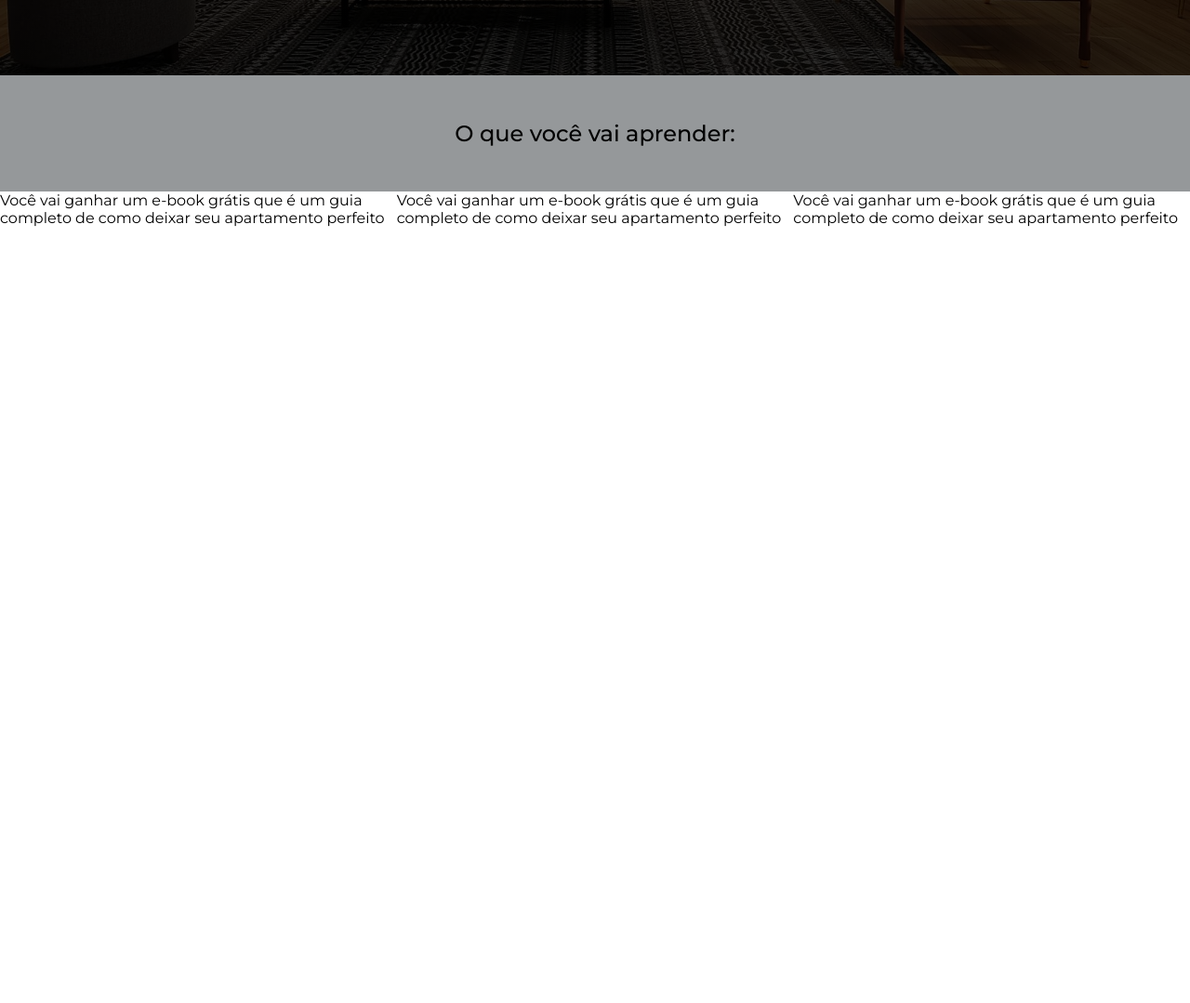
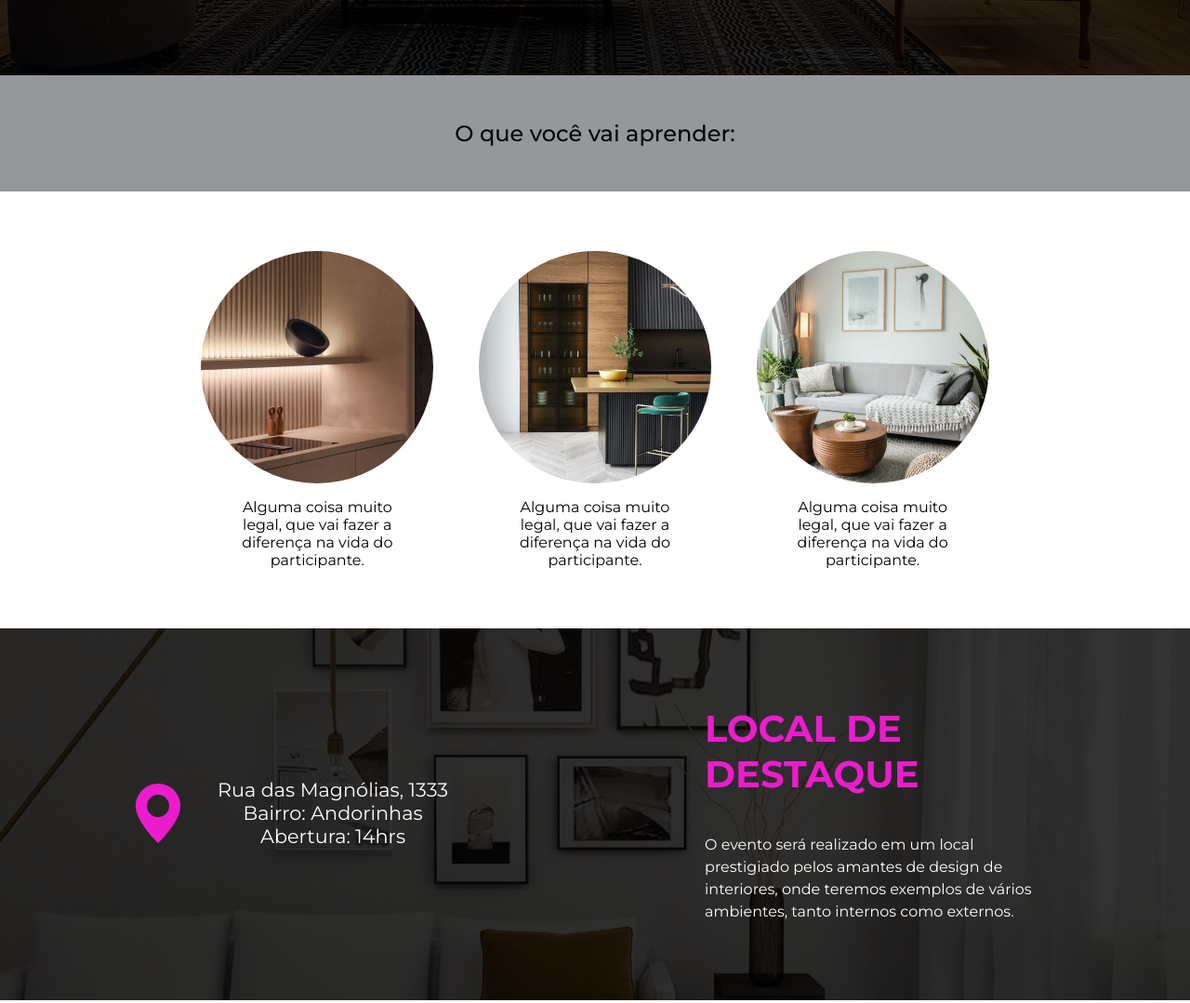
Before and after one commit to belizario87/landing-page-html-css, a plain HTML site: page index.html in a window 1280 px wide. Shown: the part 559-1638 px from the top of the page at 93% size. Before the commit the page ends 803 px from the top, so only its background shows below. Drawn offline with nearby package versions, Linux system fonts and the light colour scheme.

Commit message:
add location
add location e seu respectivo css

```diff
--- a/css/styles.css
+++ b/css/styles.css
@@ -115,4 +115,86 @@
 
 .benefits {
   display: flex;
+  justify-content: space-around;
+  padding: 4em;
+  width: 80%;
+  margin: 0 auto;
 }
+
+.benefit {
+  text-align: center;
+  display: flex;
+  flex-direction: column;
+  align-items: center;
+  max-width: 20%;
+}
+
+.benefit .benefit-img {
+  width: 250px;
+  height: 250px;
+  border-radius: 50%;
+  background-color: red;
+  background-size: cover;
+  background-position: center;
+  margin-bottom: 1em;
+}
+
+
+#benefit-1 {
+  background-image: url(../img/sqr-1.jpg);
+}
+
+#benefit-2 {
+  background-image: url(../img/sqr-2.jpg);
+}
+
+#benefit-3 {
+  background-image: url(../img/sqr-3.jpg);
+}
+
+/* Event location */
+
+#location {
+  height: 400px;
+  background: linear-gradient(rgba(0,0,0,0.8), rgba(0,0,0,0.8)), url("../img/hrz-1.jpg");
+  background-position: center;
+  background-size: cover;
+  display: flex;
+  align-items: center;
+  justify-content: space-around;
+  color: var(--text-color);
+  margin-bottom: 3em;
+}
+
+#address, #about-location {
+  max-width: 30%;
+}
+
+#address {
+  display: flex;
+}
+
+#address i {
+  color: var(--primary);
+  font-size: 4em;
+  margin-right: 0.5em;
+}
+
+#address-details {
+  text-align: center;
+  font-size: 1.3em;
+}
+
+
+
+#about-location h3 {
+  margin-bottom: 1em;
+  color: var(--primary);
+  font-size: 2.5em;
+  text-transform: uppercase;
+}
+
+#about-location p {
+  line-height: 1.5em;
+
+}
--- a/index.html
+++ b/index.html
@@ -27,7 +27,7 @@
         <div id="disclaimer">
             <h2>InDeCor</h2>
             <p class="about-event">
-                Um event para revolucionar a sua criatividade</p>
+                Um evento para revolucionar a sua criatividade</p>
             <p>Data do evento:</p>
             <p class="event-date">Domingo, 28 de Maio, a partir das 14 hrs</p>
         </div>
@@ -65,24 +65,44 @@
         <section id="key-benefits">
             <h2>O que você vai aprender:</h2>
             <div class="benefits">
-                <div id="benefit-1" class="benefit-img">
+              <div class="benefit">
+                <div id="benefit-1" class="benefit-img"></div>
                 <p>
-                        Você vai ganhar um e-book grátis que é um guia completo de como deixar seu apartamento perfeito
+                  Alguma coisa muito legal, que vai fazer a diferença na vida do
+                  participante.
                 </p>
               </div>
-            <div class="benefits">
-                <div id="benefit-1" class="benefit-img">
+              <div class="benefit">
+                <div id="benefit-2" class="benefit-img"></div>
                 <p>
-                        Você vai ganhar um e-book grátis que é um guia completo de como deixar seu apartamento perfeito
+                  Alguma coisa muito legal, que vai fazer a diferença na vida do
+                  participante.
                 </p>
               </div>
-            <div class="benefits">
-                <div id="benefit-1" class="benefit-img">
+              <div class="benefit">
+                <div id="benefit-3" class="benefit-img"></div>
                 <p>
-                        Você vai ganhar um e-book grátis que é um guia completo de como deixar seu apartamento perfeito
+                  Alguma coisa muito legal, que vai fazer a diferença na vida do
+                  participante.
                 </p>
               </div>
             </div>
           </section>
+          <section id="location">
+              <div id="address">
+                    <i class="bi bi-geo-alt-fill"></i>
+                    <div id="address-details">
+                        <p>Rua das Magnólias, 1333</p>
+                        <p>Bairro: Andorinhas</p>
+                        <p>Abertura: 14hrs</p>
+                    </div>
+              </div>
+              <div id="about-location">
+                  <h3>Local de destaque</h3>
+                  <p>
+                      O evento será realizado em um local prestigiado pelos amantes de design de interiores, onde teremos exemplos de vários ambientes, tanto internos como externos.
+                  </p>
+              </div>
+           </section>
     </body>
     </html>
```
Lines whose indentation alone changed are shown as unchanged.
